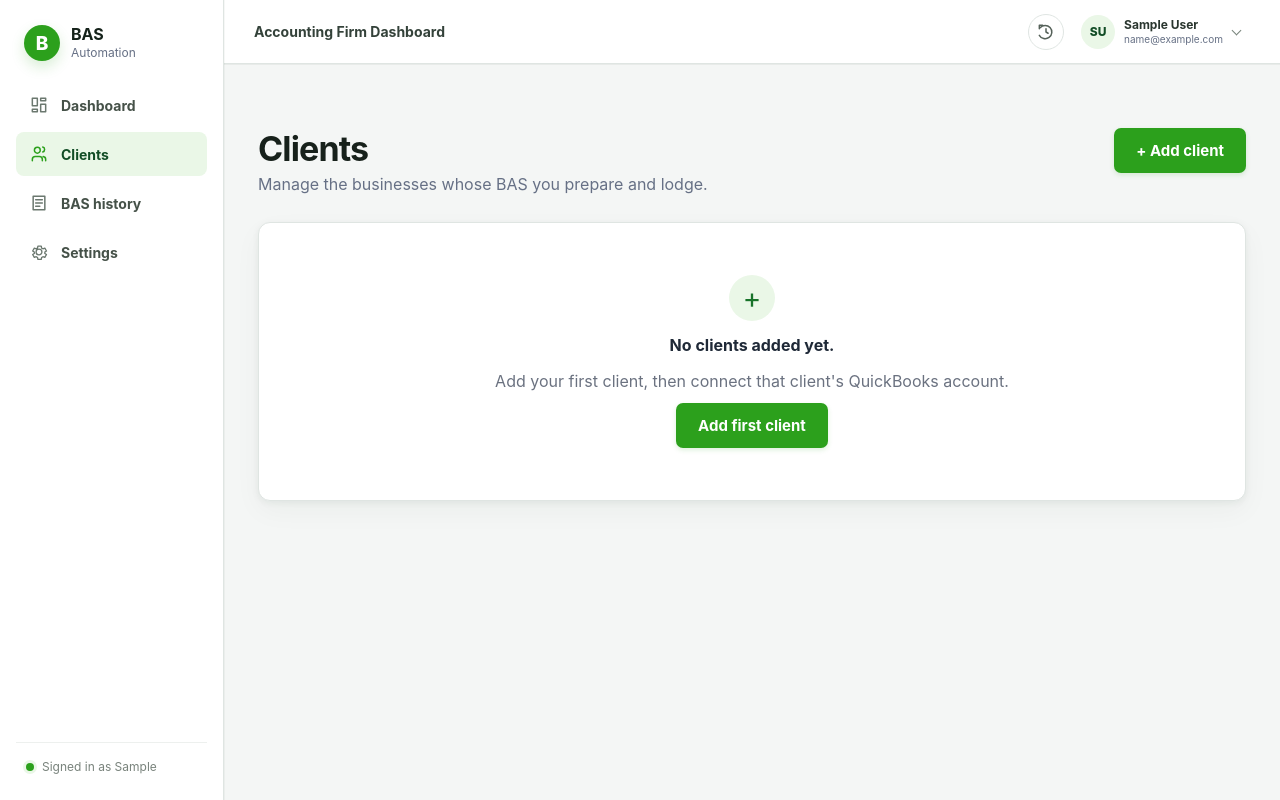
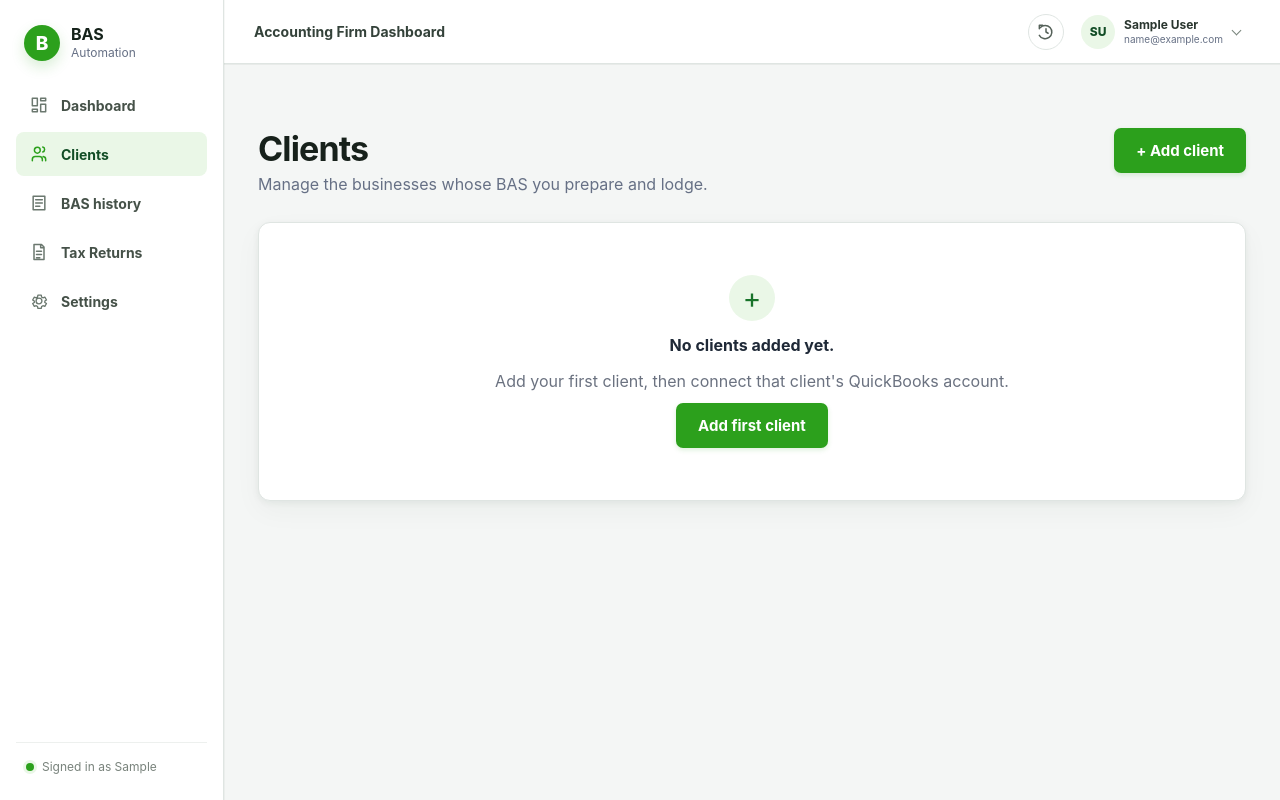
Before and after one commit to raviyadav2509/accounting, a Flask app: page /clients/ in a window 1280 px wide. Run offline with Flask 3, Linux system fonts and the light colour scheme; the visitor is signed in with stand-in values (Sample User, id 1); data comes from the database, SQL or seed files in the repository; data that the repository does not hold is empty.

Commit message:
Add annual tax return navigation

```diff
--- a/templates/base.html
+++ b/templates/base.html
@@ -50,6 +50,15 @@
                         </svg>
                     </span>
                     <span>BAS history</span>
+                </a>
+
+                <a class="{% if request.blueprint == 'tax' and not g.client %}active{% endif %}" href="{{ url_for('tax.tax_returns') }}">
+                    <span class="nav-icon" aria-hidden="true">
+                        <svg viewBox="0 0 24 24" fill="none">
+                            <path d="M6 3h9l3 3v15H6V3Zm8 0v4h4M9 11h6M9 15h6M9 19h4" stroke="currentColor" stroke-width="1.8" stroke-linecap="round" stroke-linejoin="round"/>
+                        </svg>
+                    </span>
+                    <span>Tax Returns</span>
                 </a>
 
                 <a class="{% if request.endpoint == 'auth.firm_profile' %}active{% endif %}" href="{{ url_for('auth.firm_profile') }}">
@@ -124,6 +133,15 @@
                         <svg viewBox="0 0 24 24" fill="none"><path d="M12 8v4l2.5 1.5M4.9 6.9A8 8 0 1 1 4 16M4 8V4m0 0h4" stroke="currentColor" stroke-width="1.8" stroke-linecap="round" stroke-linejoin="round"/></svg>
                     </span>
                     <span>Historical BAS</span>
+                </a>
+
+                <a class="{% if request.blueprint == 'tax' %}active{% endif %}"
+                   href="{{ url_for('tax.client_tax_returns', client_id=g.client.id) }}"
+                   title="Annual Tax Return">
+                    <span class="client-context-icon" aria-hidden="true">
+                        <svg viewBox="0 0 24 24" fill="none"><path d="M6 3h9l3 3v15H6V3Zm8 0v4h4M9 11h6M9 15h6M9 19h4" stroke="currentColor" stroke-width="1.8" stroke-linecap="round" stroke-linejoin="round"/></svg>
+                    </span>
+                    <span>Annual Tax Return</span>
                 </a>
 
                 <a class="{% if request.endpoint == 'clients.quickbooks_client' or request.blueprint == 'qbo' %}active{% endif %}"
```
